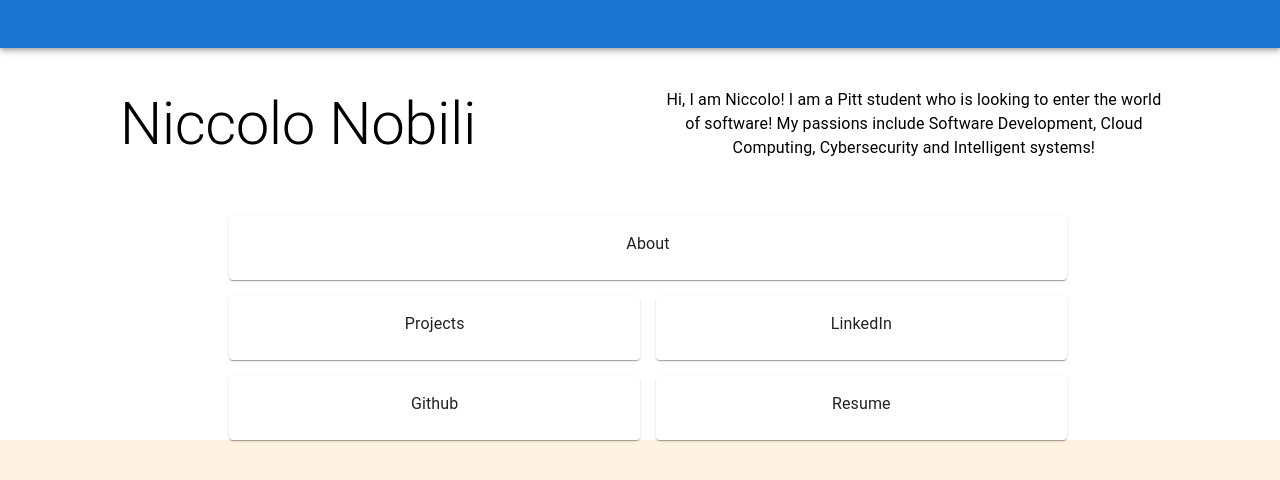
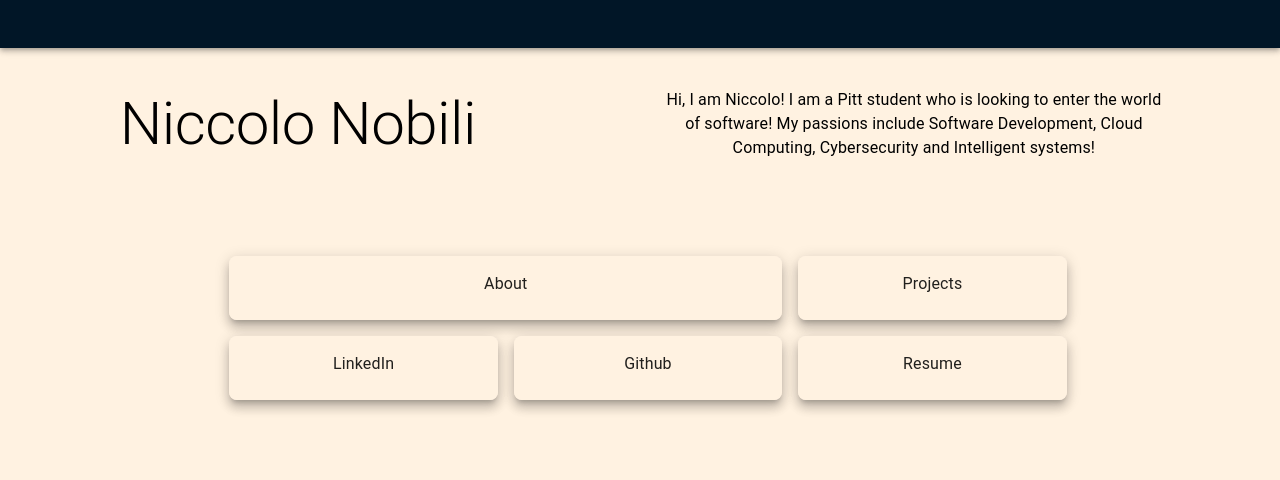
Before and after one commit to strobosco/personal-website, a Next.js app: page / in a window 1280 px wide. Shown: the top 480 px of the page. Built offline with nearby package versions, Linux system fonts and the light colour scheme.

Commit message:
Finished layout

```diff
--- a/pages/index.tsx
+++ b/pages/index.tsx
@@ -14,13 +14,13 @@ const Home: NextPage = () => {
   return (
     <Box
       sx={{
-        backgroundColor: "white",
+        backgroundColor: "#FFF2E1",
       }}
     >
       <AppBar position="static">
         <Toolbar
           variant="dense"
-          sx={{ bgcolor: "darklategray", height: 1 }}
+          sx={{ bgcolor: "#011627", height: 1 }}
         ></Toolbar>
       </AppBar>
       <Toolbar
@@ -65,42 +65,42 @@ const Home: NextPage = () => {
         container
         spacing={2}
         sx={{
-          mt: 5,
+          mt: 10,
           width: 2 / 3,
           mx: "auto",
         }}
       >
-        <Grid item xs={12}>
-          <Card>
-            <CardContent sx={{ textAlign: "center" }}>
+        <Grid item xs={8}>
+          <Card raised={true} sx={{ bgcolor: "#FFF2E1", borderRadius: 2 }}>
+            <CardContent sx={{ textAlign: "center", bgcolor: "#FFF2E1" }}>
               <Typography>About</Typography>
             </CardContent>
           </Card>
         </Grid>
-        <Grid item xs={6}>
-          <Card>
-            <CardContent sx={{ textAlign: "center" }}>
+        <Grid item xs={4}>
+          <Card raised={true} sx={{ bgcolor: "#FFF2E1", borderRadius: 2 }}>
+            <CardContent sx={{ textAlign: "center", bgcolor: "#FFF2E1" }}>
               <Typography>Projects</Typography>
             </CardContent>
           </Card>
         </Grid>
-        <Grid item xs={6} sx={{ textAlign: "center" }}>
-          <Card>
-            <CardContent>
+        <Grid item xs={4}>
+          <Card raised={true} sx={{ bgcolor: "#FFF2E1", borderRadius: 2 }}>
+            <CardContent sx={{ textAlign: "center", bgcolor: "#FFF2E1" }}>
               <Typography>LinkedIn</Typography>
             </CardContent>
           </Card>
         </Grid>
-        <Grid item xs={6} sx={{ textAlign: "center" }}>
-          <Card>
-            <CardContent>
+        <Grid item xs={4}>
+          <Card raised={true} sx={{ bgcolor: "#FFF2E1", borderRadius: 2 }}>
+            <CardContent sx={{ textAlign: "center", bgcolor: "#FFF2E1" }}>
               <Typography>Github</Typography>
             </CardContent>
           </Card>
         </Grid>
-        <Grid item xs={6} sx={{ textAlign: "center" }}>
-          <Card>
-            <CardContent>
+        <Grid item xs={4}>
+          <Card raised={true} sx={{ bgcolor: "#FFF2E1", borderRadius: 2 }}>
+            <CardContent sx={{ textAlign: "center", bgcolor: "#FFF2E1" }}>
               <Typography>Resume</Typography>
             </CardContent>
           </Card>
```
